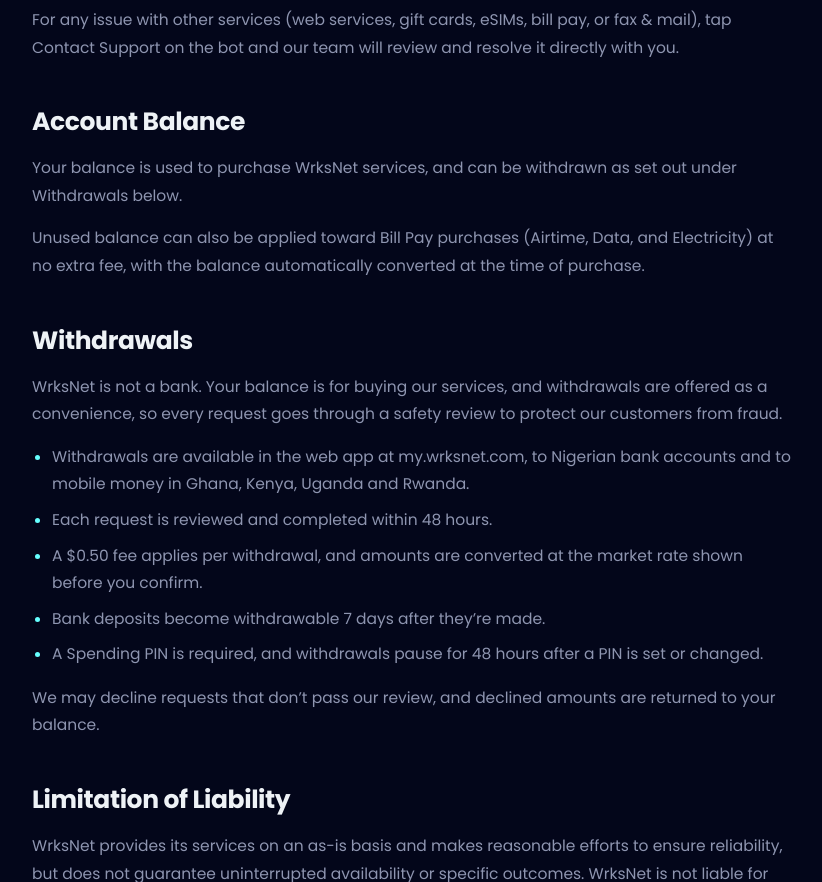
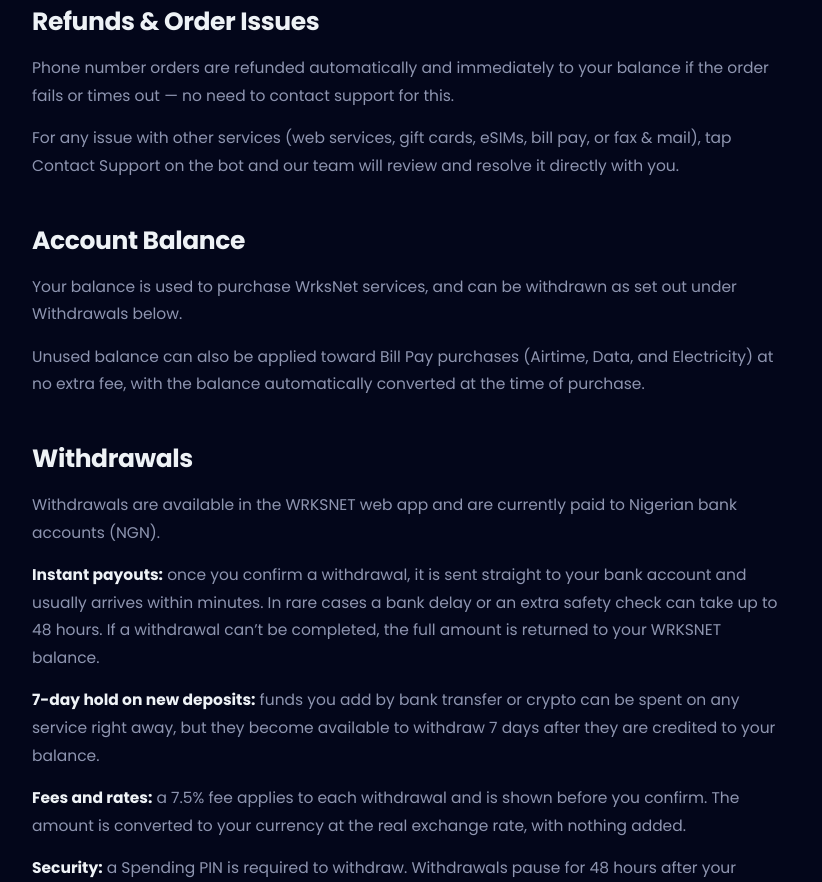
Before and after one commit to usyr-net/worksnet, a plain HTML site: page privacy.html in a window 1280 px wide. Shown: the part 1918-2800 px from the top of the page, without its empty margins (62-884 px from the left). Drawn offline with Linux system fonts and the light colour scheme.

Commit message:
Add files via upload

```diff
--- a/privacy.html
+++ b/privacy.html
@@ -721,7 +721,7 @@
       <div class="page-head" style="max-width:760px;">
         <p class="eyebrow"><i></i>Legal</p>
         <h1>Privacy, terms &amp;<br><span class="grad">acceptable use.</span></h1>
-        <p class="meta">Last updated: August 15, 2026</p><p>How we handle your information, the terms you agree to, and what our services may and may not be used for.</p>
+        <p class="meta">Last updated: November 17, 2026</p><p>How we handle your information, the terms you agree to, and what our services may and may not be used for.</p>
       </div>
     </div>
   </section>
@@ -743,6 +743,10 @@
           We do not use them for advertising.</li>
           <li>If you log in with Telegram, we receive your Telegram user ID and public name from
           Telegram to link your account.</li>
+          <li>When you make a withdrawal, we collect the bank details you provide (account name,
+          account number and bank) and use them only to send your payout. These details are shared
+          with our payment partner solely to process the transfer, and we never sell them or use them
+          for anything else.</li>
           </ul>
           <h2>Acceptable Use</h2>
           <p>Our services are intended for legitimate personal, business and educational
@@ -779,21 +783,27 @@
           and Electricity) at no extra fee, with the balance automatically converted at the time of
           purchase.</p>
           <h2>Withdrawals</h2>
-          <p>WrksNet is not a bank. Your balance is for buying our services, and withdrawals are
-          offered as a convenience, so every request goes through a safety review to protect our
-          customers from fraud.</p>
-          <ul>
-          <li>Withdrawals are available in the web app at my.wrksnet.com, to Nigerian bank accounts
-          and to mobile money in Ghana, Kenya, Uganda and Rwanda.</li>
-          <li>Each request is reviewed and completed within 48 hours.</li>
-          <li>A $0.50 fee applies per withdrawal, and amounts are converted at the market rate shown
-          before you confirm.</li>
-          <li>Bank deposits become withdrawable 7 days after they&rsquo;re made.</li>
-          <li>A Spending PIN is required, and withdrawals pause for 48 hours after a PIN is set or
-          changed.</li>
-          </ul>
-          <p>We may decline requests that don&rsquo;t pass our review, and declined amounts are
-          returned to your balance.</p>
+          <p>Withdrawals are available in the WRKSNET web app and are currently paid to Nigerian
+          bank accounts (NGN).</p>
+          <p><b>Instant payouts:</b> once you confirm a withdrawal, it is sent straight to your bank
+          account and usually arrives within minutes. In rare cases a bank delay or an extra safety
+          check can take up to 48 hours. If a withdrawal can&rsquo;t be completed, the full amount is
+          returned to your WRKSNET balance.</p>
+          <p><b>7-day hold on new deposits:</b> funds you add by bank transfer or crypto can be spent
+          on any service right away, but they become available to withdraw 7 days after they are
+          credited to your balance.</p>
+          <p><b>Fees and rates:</b> a 7.5% fee applies to each withdrawal and is shown before you
+          confirm. The amount is converted to your currency at the real exchange rate, with nothing
+          added.</p>
+          <p><b>Security:</b> a Spending PIN is required to withdraw. Withdrawals pause for 48 hours
+          after your Spending PIN or account email is set or changed. Only one withdrawal can be open
+          at a time. We may hold or decline a withdrawal that looks unusual to protect your account
+          and our users; any declined amount is returned to your balance.</p>
+          <p>WRKSNET is not a bank and does not provide banking services. Your WRKSNET balance is a
+          prepaid balance for buying our digital services. It is not a bank deposit or savings
+          account, it does not earn interest, and it is not covered by any deposit insurance scheme.
+          Withdrawals are offered as a convenience, and the holds and checks above apply for
+          everyone&rsquo;s safety.</p>
           <h2>Limitation of Liability</h2>
           <p>WrksNet provides its services on an as-is basis and makes reasonable
           efforts to ensure reliability, but does not guarantee uninterrupted availability or specific
```
Also changed, not shown: services.html (+2 -2 lines).
